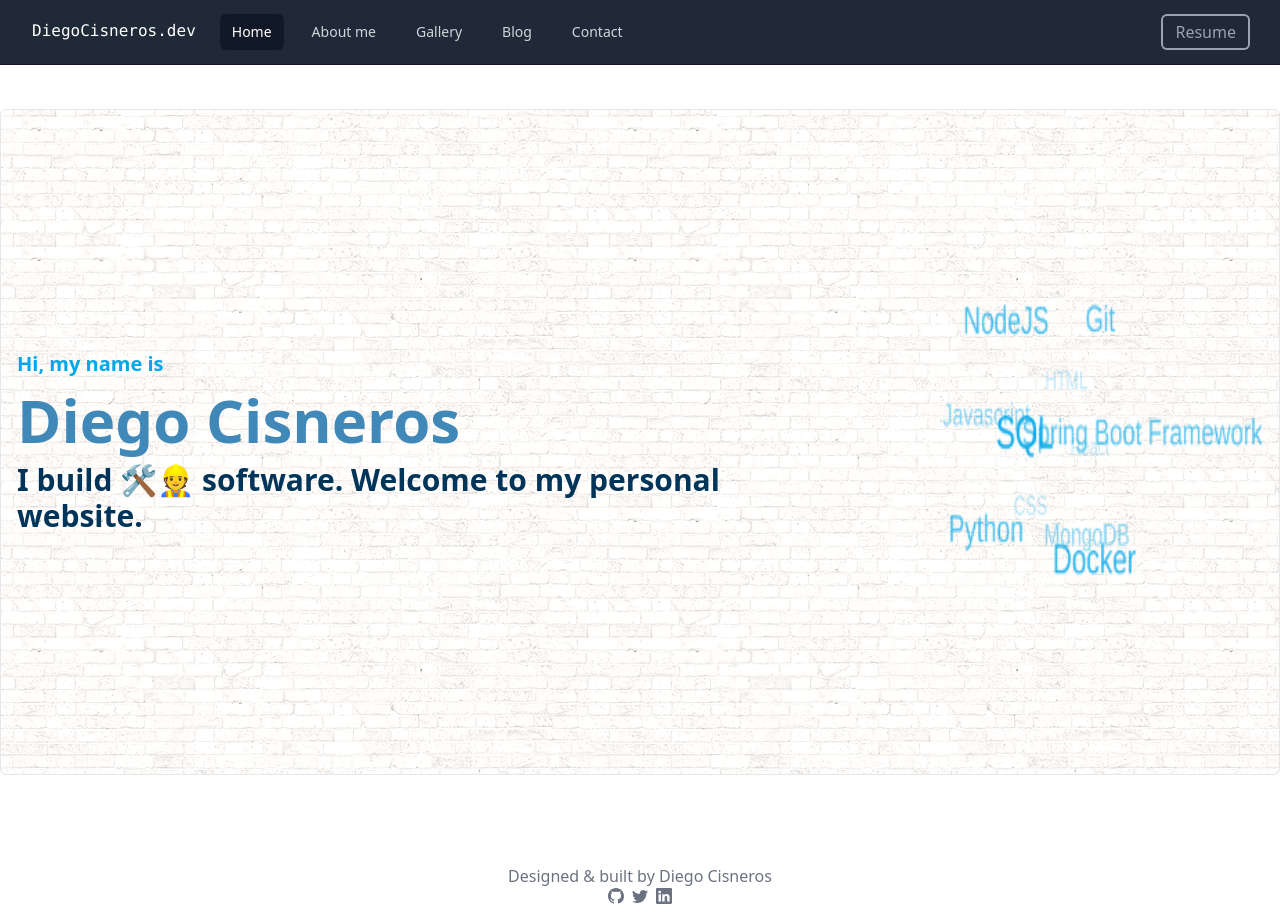
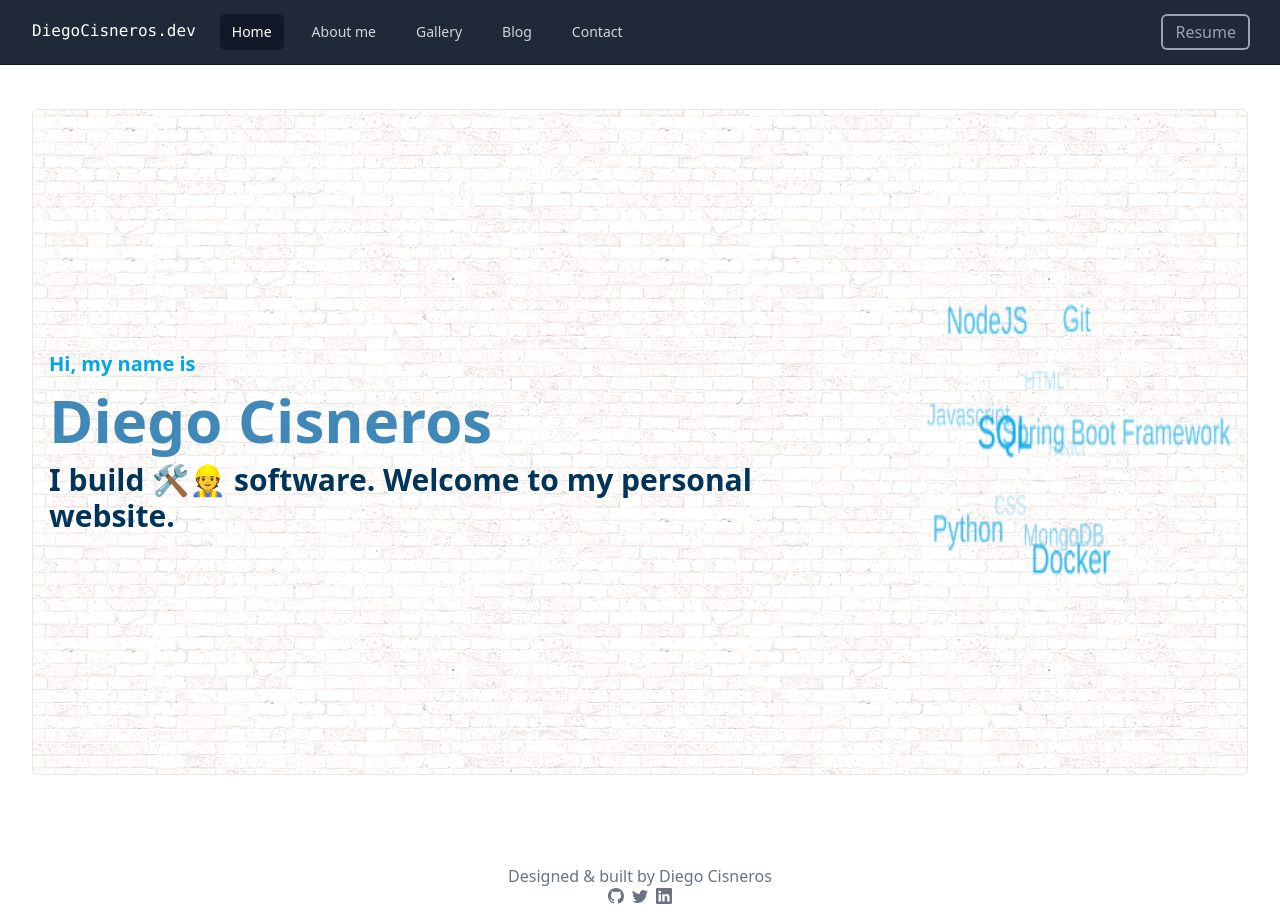
Before and after one commit to devcisne/personal-website, a React (Create React App) app: page / in a window 1280 px wide. Built offline with nearby package versions, Linux system fonts and the light colour scheme.

Commit message:
made small changes in Home, index and added new icon

```diff
--- a/public/index.html
+++ b/public/index.html
@@ -2,43 +2,23 @@
 <html lang="en">
   <head>
     <meta charset="utf-8" />
-    <link rel="icon" href="%PUBLIC_URL%/favicon.ico" />
+    <link rel="icon" href="images/favicon.ico" />
     <meta name="viewport" content="width=device-width, initial-scale=1" />
     <meta name="theme-color" content="#000000" />
     <meta
       name="description"
-      content="Web site created using create-react-app"
+      content="Personal website for Diego Cisneros"
     />
-    <link rel="apple-touch-icon" href="%PUBLIC_URL%/logo192.png" />
-    <!--
-      manifest.json provides metadata used when your web app is installed on a
-      user's mobile device or desktop. See https://developers.google.com/web/fundamentals/web-app-manifest/
-    -->
+    <!-- <link rel="apple-touch-icon" href="%PUBLIC_URL%/logo192.png" /> -->
+
     <link rel="manifest" href="%PUBLIC_URL%/manifest.json" />
-    <!--
-      Notice the use of %PUBLIC_URL% in the tags above.
-      It will be replaced with the URL of the `public` folder during the build.
-      Only files inside the `public` folder can be referenced from the HTML.
 
-      Unlike "/favicon.ico" or "favicon.ico", "%PUBLIC_URL%/favicon.ico" will
-      work correctly both with client-side routing and a non-root public URL.
-      Learn how to configure a non-root public URL by running `npm run build`.
-    -->
     <title>React App</title>
   </head>
   <body>
     <noscript>You need to enable JavaScript to run this app.</noscript>
     <div id="root"></div>
-    <!--
-      This HTML file is a template.
-      If you open it directly in the browser, you will see an empty page.
 
-      You can add webfonts, meta tags, or analytics to this file.
-      The build step will place the bundled scripts into the <body> tag.
-
-      To begin the development, run `npm start` or `yarn start`.
-      To create a production bundle, use `npm run build` or `yarn build`.
-    -->
     <script src="/tagcanvas.min.js" type="text/javascript"></script>
     <script type="text/javascript">
       var options = {
--- a/src/routes/Home.jsx
+++ b/src/routes/Home.jsx
@@ -1,12 +1,12 @@
 import React, { useEffect } from "react";
 
 const Home = () => {
-  useEffect(() => window.renderTagCloud(), []);
+  useEffect(() => window.renderTagCloud(), [])
 
   return (
     <>
       <div className="h-screen  bg-[#ffffff] border-t border-gray-900 ">
-        <div className="container mx-auto px-4 my-11 border rounded-md bg-brick-pattern h-5/6 flex sm:flex-row flex-col">
+        <div className="w-[95vw] mx-auto px-4 mt-11 mb-0 border rounded-md bg-brick-pattern h-5/6 flex sm:flex-row flex-col">
           <div className="my-auto flex-auto w-full sm:w-4/6 ">
             <p className="text-xl font-semibold text-[#00A8E8] ">
               Hi, my name is
```
Also changed, not shown: public/manifest.json, 2 other files (tests, documents, lock files or other folders).
